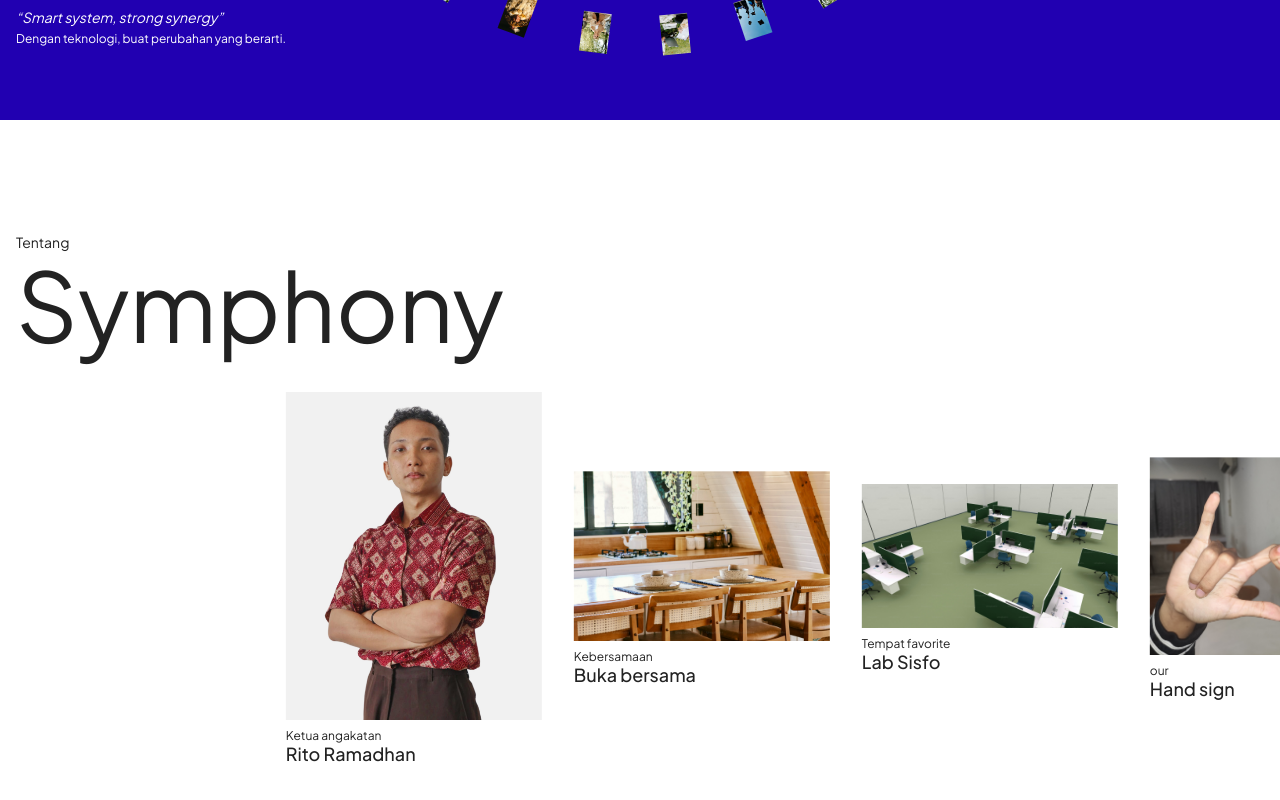
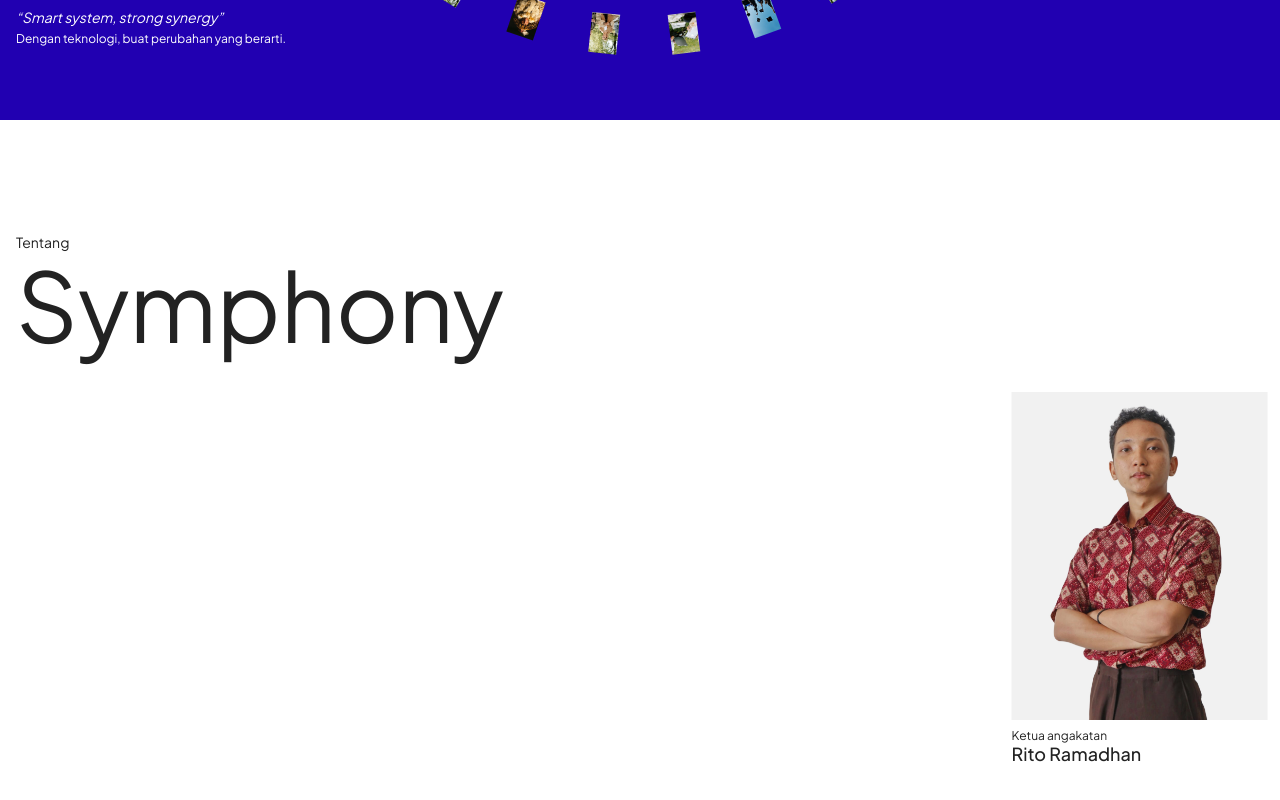
Before and after one commit to IniRalfi/WebSymphony, a Next.js app: page / in a window 1280 px wide. Shown: the part 720-1520 px from the top of the page. Built offline with nearby package versions, Linux system fonts and the light colour scheme.

Commit message:
feat(ui): add motion card

```diff
--- a/src/components/layouts/AboutSection.tsx
+++ b/src/components/layouts/AboutSection.tsx
@@ -3,41 +3,33 @@
 import React, { useRef } from "react"
 
 import { ABOUT_SLIDER } from "@/constants/aboutSlider"
-import { motion, useScroll, useTransform } from "motion/react"
 
-import { Card } from "../ui/Card"
+import { useContainerDimensions } from "@/hooks/useContainerDimensions"
+
+import { MotionCard } from "../ui/MotionCard"
 
 export const AboutSection = () => {
-  const cardContainerRef = useRef<HTMLDivElement>(null)
-
-  const { scrollYProgress } = useScroll({
-    target: cardContainerRef,
-    offset: ["start end", "end start"],
-  })
-
-  const x = useTransform(scrollYProgress, [0, 1], ["100%", "-100%"])
+  const containerRef = useRef<HTMLDivElement>(null)
+  const { width } = useContainerDimensions(containerRef)
   return (
-    <section ref={cardContainerRef} className="realative h-[200vh]">
-      <div className="sticky top-0 min-h-screen py-8">
+    <section className="py-8">
       <div className="container mb-10">
         <p className="mb-1 text-sm">Tentang</p>
         <h1 className="text-8xl">Symphony</h1>
       </div>
-        <div className="overflow-hidden">
-          <motion.div
-            className="relative flex items-center gap-x-8"
-            style={{ x }}
-          >
+      <div ref={containerRef} className="relative h-screen overflow-hidden">
         {ABOUT_SLIDER.map((item, i) => (
-              <Card
+          <MotionCard
             key={i}
             img={item.img}
             title={item.title}
             subtitle={item.subtitle}
+            containerWidth={width}
+            speed={item.speed}
+            top={item.top}
+            delay={item.delay}
           />
         ))}
-          </motion.div>
-        </div>
       </div>
     </section>
   )
--- a/src/components/ui/Card.tsx
+++ /dev/null
@@ -1,24 +0,0 @@
-import React from "react"
-import Image from "next/image"
-
-type Props = {
-  img: string
-  title: string
-  subtitle: string
-}
-
-export const Card = ({ img, title, subtitle }: Props) => {
-  return (
-    <div>
-      <Image
-        src={img}
-        alt={title}
-        width={600}
-        height={600}
-        className="w-64 object-cover"
-      />
-      <p className="mt-2 -mb-1 text-xs">{subtitle}</p>
-      <p className="text-lg font-medium">{title}</p>
-    </div>
-  )
-}
--- /dev/null
+++ b/src/components/ui/MotionCard.tsx
@@ -0,0 +1,61 @@
+import React, { useRef } from "react"
+import Image from "next/image"
+
+import { motion } from "motion/react"
+
+import { useContainerDimensions } from "@/hooks/useContainerDimensions"
+
+type Props = {
+  img: string
+  title: string
+  subtitle: string
+  containerWidth: number
+  speed?: number
+  top: number
+  delay: number
+}
+
+export const MotionCard = ({
+  img,
+  title,
+  subtitle,
+  containerWidth,
+  speed = 30,
+  top,
+  delay,
+}: Props) => {
+  const cardRef = useRef<HTMLDivElement>(null)
+  const { width } = useContainerDimensions(cardRef)
+
+  return (
+    <motion.div
+      animate={{
+        x: [`${containerWidth + 50}px`, `-${width + 50}px`],
+      }}
+      transition={{
+        x: {
+          repeat: Infinity,
+          duration: speed,
+          repeatType: "loop",
+          ease: "linear",
+          delay: delay,
+        },
+      }}
+      ref={cardRef}
+      style={{
+        top: `${top}%`,
+      }}
+      className="absolute z-10"
+    >
+      <Image
+        src={img}
+        alt={title}
+        width={600}
+        height={600}
+        className="w-64 object-cover"
+      />
+      <p className="mt-2 -mb-1 text-xs">{subtitle}</p>
+      <p className="text-lg font-medium">{title}</p>
+    </motion.div>
+  )
+}
--- a/src/constants/aboutSlider.ts
+++ b/src/constants/aboutSlider.ts
@@ -3,20 +3,32 @@ export const ABOUT_SLIDER = [
     title: "Rito Ramadhan",
     subtitle: "Ketua angakatan",
     img: "/about/ketua_angkatan.jpg",
+    top: 0,
+    delay: 0,
+    speed: 30,
   },
   {
     title: "Buka bersama",
     subtitle: "Kebersamaan",
     img: "/about/buka_bersama.jpg",
+    top: 10,
+    delay: 6,
+    speed: 30,
   },
   {
     title: "Lab Sisfo",
     subtitle: "Tempat favorite",
     img: "/about/lab_sisfo.jpg",
+    top: 25,
+    delay: 13,
+    speed: 29.9,
   },
   {
     title: "Hand sign",
     subtitle: "our",
     img: "/about/handsign.jpg",
+    top: 4,
+    delay: 19,
+    speed: 30,
   },
 ]
--- /dev/null
+++ b/src/hooks/useContainerDimensions.ts
@@ -0,0 +1,35 @@
+"use client"
+
+import { RefObject, useEffect, useState } from "react"
+
+export const useContainerDimensions = (
+  componentRef: RefObject<HTMLElement | null>
+) => {
+  const [dimensions, setDimensions] = useState({ width: 0, height: 0 })
+
+  useEffect(() => {
+    const getDimensions = () => {
+      if (!componentRef.current) return { width: 0, height: 0 }
+      return {
+        width: componentRef.current.offsetWidth,
+        height: componentRef.current.offsetHeight,
+      }
+    }
+
+    const handleResize = () => {
+      setDimensions(getDimensions())
+    }
+
+    if (componentRef.current) {
+      setDimensions(getDimensions())
+    }
+
+    window.addEventListener("resize", handleResize)
+
+    return () => {
+      window.removeEventListener("resize", handleResize)
+    }
+  }, [componentRef])
+
+  return dimensions
+}
```
Lines whose indentation alone changed are shown as unchanged.
